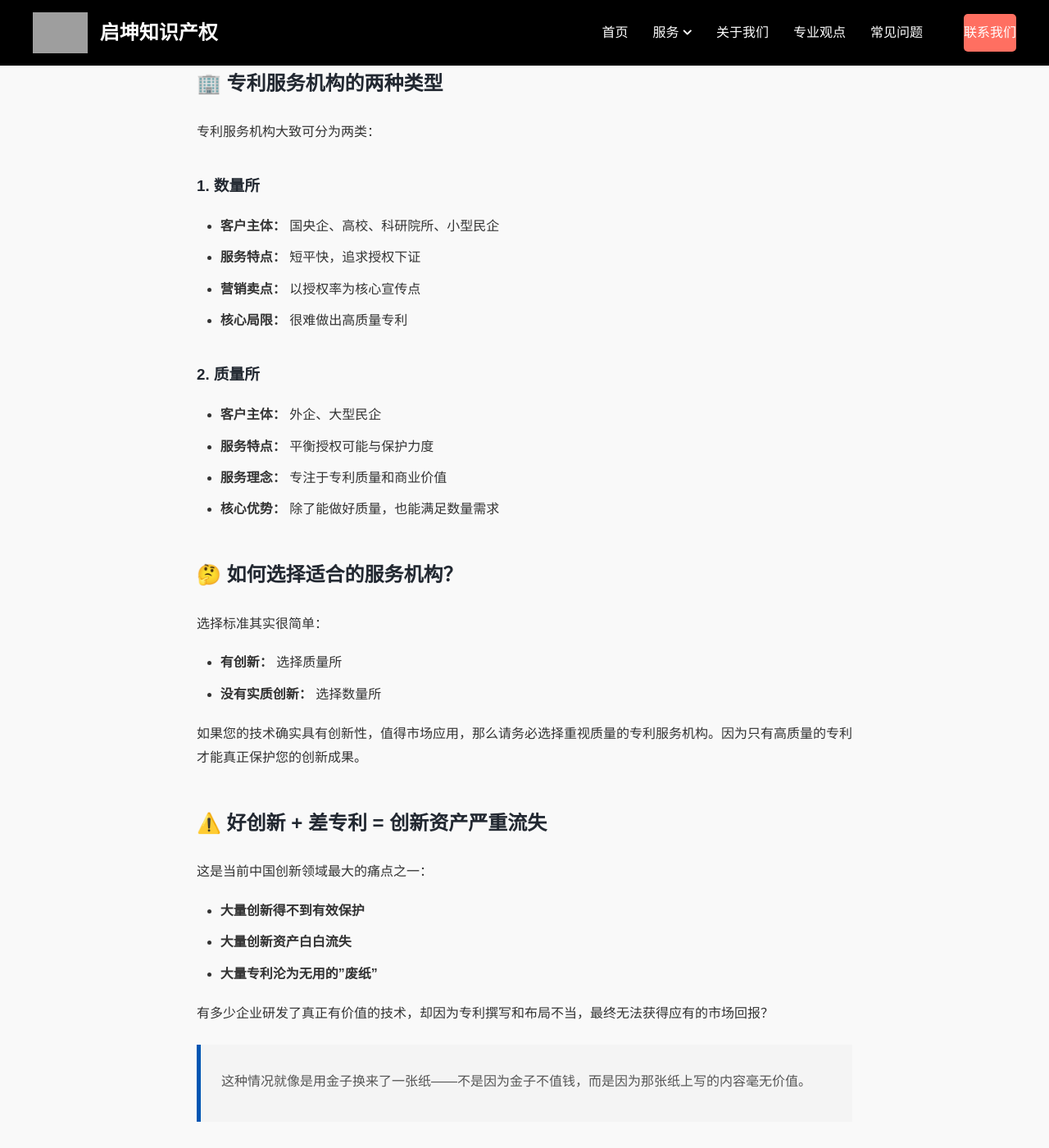
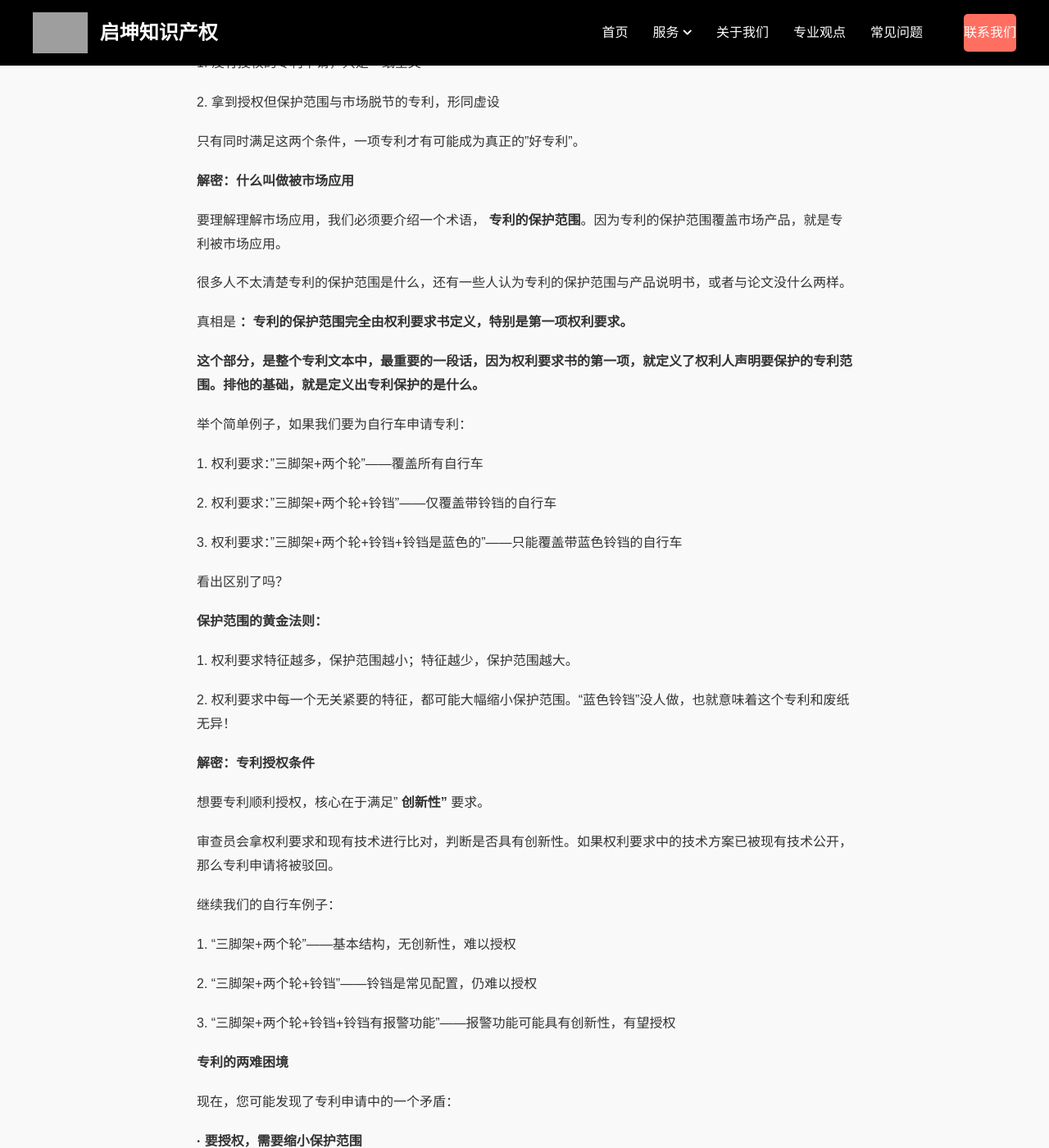
Before and after one commit to inventmain/qikunip, a Jekyll site: the page built from _posts/2025-03-19-正本清源谈专利（3）——好专利的成立条件.md, in a window 1280 px wide and 1400 px high, scrolled down 762 px. Shown: the whole window at 82% size. Built offline with Jekyll 4.4.1, drawn with Linux system fonts in a browser that asks for light colours; some of the changed text lies outside the part shown; grey boxes are pictures that could not be loaded.

Commit message:
Add files via upload

```diff
--- a/_posts/2025-03-19-正本清源谈专利（3）——好专利的成立条件.md
+++ b/_posts/2025-03-19-正本清源谈专利（3）——好专利的成立条件.md
@@ -1,96 +1,114 @@
 ---
 layout: post
-title: "正本清源谈专利（4）——如何做出好专利？"
-date: 2025-03-21 14:08:00 +0800
-excerpt: "本文探讨了如何做出真正有价值的专利，强调了选择合适的专利服务机构、明确专利目标、投入合理资源和关注后续应用的重要性。文章还分析了专利服务机构的两种类型，并提出了新型知识产权服务的价值导向。"
+title: "正本清源谈专利（3）——好专利的成立条件"
+date: 2025-03-19
+excerpt: "本文探讨了好专利的成立条件，指出好专利的唯一标准是授权专利得到市场应用，即好专利 = 专利授权 + 市场应用。文章分析了专利保护范围的重要性以及专利授权的条件，揭示了专利申请中的两难困境，并指出好专利的生产容错率极低，需要精心设计。"
 ---
 
-在前三篇文章中，我们已经探讨了专利的本质、好专利与普通专利的差异，以及好专利的成立条件。今天，我们将聚焦一个更为实际的问题：
+**一项专利拿到授权，就是好专利了吗？**
 
-## 💡 如何做好一项真正有价值的专利？
+**一项创新技术申请了专利，就能获得有效保护了吗？**
 
-简单来说：
+恐怕没那么简单。
 
-**专业的事，要找专业的人**
+在前两篇文章中，我们讨论了专利的本质是"排他"，以及好专利与普通专利的天壤之别。今天，我们将揭秘： **一项好专利究竟需要满足哪些条件？**
 
-如果您的创新很出色，但如果不能将其转化为高质量的专利，就将是巨大的创新资产流失。
+**好专利的唯一标准**
 
-> **专利的价值，很大程度上取决于权利要求的撰写质量。**
+在业界，有很多专利价值模型，里面包含各种维度，但从本质上说，判断好专利的唯一标准就是：**授权专利得到市场应用。**
 
-优秀的专利服务机构能够帮您精心雕琢保护范围，在"授权可能性"与"保护力度"之间找到最佳平衡点。
+这意味着好专利可以用以下公式来表达：
 
-## 🏢 专利服务机构的两种类型
+**好专利 = 专利授权 + 市场应用**
 
-专利服务机构大致可分为两类：
+这个公式看似简单，却道出了专利价值的核心要义：
 
-### 1. 数量所
+1\. 没有授权的专利申请，只是一纸空文
 
-- **客户主体：** 国央企、高校、科研院所、小型民企
-- **服务特点：** 短平快，追求授权下证
-- **营销卖点：** 以授权率为核心宣传点
-- **核心局限：** 很难做出高质量专利
+2\. 拿到授权但保护范围与市场脱节的专利，形同虚设
 
-### 2. 质量所
+只有同时满足这两个条件，一项专利才有可能成为真正的"好专利"。
 
-- **客户主体：** 外企、大型民企
-- **服务特点：** 平衡授权可能与保护力度
-- **服务理念：** 专注于专利质量和商业价值
-- **核心优势：** 除了能做好质量，也能满足数量需求
+**解密：什么叫做被市场应用**
 
-## 🤔 如何选择适合的服务机构？
+要理解理解市场应用，我们必须要介绍一个术语， **专利的保护范围**。因为专利的保护范围覆盖市场产品，就是专利被市场应用。
 
-选择标准其实很简单：
+很多人不太清楚专利的保护范围是什么，还有一些人认为专利的保护范围与产品说明书，或者与论文没什么两样。
 
-- **有创新：** 选择质量所
-- **没有实质创新：** 选择数量所
+真相是 **：专利的保护范围完全由权利要求书定义，特别是第一项权利要求。**
 
-如果您的技术确实具有创新性，值得市场应用，那么请务必选择重视质量的专利服务机构。因为只有高质量的专利才能真正保护您的创新成果。
+**这个部分，是整个专利文本中，最重要的一段话，因为权利要求书的第一项，就定义了权利人声明要保护的专利范围。排他的基础，就是定义出专利保护的是什么。**
 
-## ⚠️ 好创新 + 差专利 = 创新资产严重流失
+举个简单例子，如果我们要为自行车申请专利：
 
-这是当前中国创新领域最大的痛点之一：
+1\. 权利要求："三脚架+两个轮"——覆盖所有自行车
 
-- **大量创新得不到有效保护**
-- **大量创新资产白白流失**
-- **大量专利沦为无用的"废纸"**
+2\. 权利要求："三脚架+两个轮+铃铛"——仅覆盖带铃铛的自行车
 
-有多少企业研发了真正有价值的技术，却因为专利撰写和布局不当，最终无法获得应有的市场回报？
+3\. 权利要求："三脚架+两个轮+铃铛+铃铛是蓝色的"——只能覆盖带蓝色铃铛的自行车
 
-> 这种情况就像是用金子换来了一张纸——不是因为金子不值钱，而是因为那张纸上写的内容毫无价值。
+看出区别了吗？
 
-## 🎯 新型知识产权服务需要价值导向
+**保护范围的黄金法则：**
 
-面对这种状况，我们需要重新思考专利服务的价值定位：
+1\. 权利要求特征越多，保护范围越小；特征越少，保护范围越大。
 
-### 1. 专利撰写：为什么需要为质量支付溢价？
-因为高质量专利能够真正保护您的创新成果，为企业带来实际的商业价值和竞争优势，而普通撰写不能带来这些价值。
+2\. 权利要求中每一个无关紧要的特征，都可能大幅缩小保护范围。“蓝色铃铛”没人做，也就意味着这个专利和废纸无异！
 
-### 2. 保护/转化：专利能支持保护和转化吗？
-真正有价值的专利服务应该关注专利的后续应用，包括市场保护和商业转化。
+**解密：专利授权条件**
 
-### 3. 专利盘点：及时发现问题
-定期对企业专利进行评估和盘点，发现潜在问题，调整专利策略。
+想要专利顺利授权，核心在于满足" **创新性"** 要求。
 
-### 4. 专利转化：事成收费
-专利服务机构的收费模式应该更多地与专利的实际价值挂钩，而不仅仅是申请和授权本身。
+审查员会拿权利要求和现有技术进行比对，判断是否具有创新性。如果权利要求中的技术方案已被现有技术公开，那么专利申请将被驳回。
 
-## 📝 如何做好一项专利？
+继续我们的自行车例子：
 
-总结来说，做好一项专利需要：
+1\. "三脚架+两个轮"——基本结构，无创新性，难以授权
 
-1. **选择合适的专利服务机构：** 根据自身创新的真实情况，选择质量所或数量所
-2. **明确专利目标：** 是为了保护核心技术，还是仅为满足政策要求？
-3. **投入合理资源：** 好专利需要更多的时间和精力投入
-4. **关注后续应用：** 专利授权只是第一步，后续的保护和转化才是实现价值的关键
+2\. "三脚架+两个轮+铃铛"——铃铛是常见配置，仍难以授权
 
-## 💎 结语
+3\. "三脚架+两个轮+铃铛+铃铛有报警功能"——报警功能可能具有创新性，有望授权
 
-专利，是连接创新与市场的桥梁。
+**专利的两难困境**
 
-只有高质量的专利，才能将创新的价值最大化，为企业带来真正的竞争优势。
+现在，您可能发现了专利申请中的一个矛盾：
 
-当您下次考虑申请专利时，请记住：**专利的质量决定了创新的命运。**
+**· 要授权，需要缩小保护范围**
 
-与其花费大量资金获得一堆无法保护创新的"废纸专利"，不如集中资源打造几项真正有价值的好专利。
+**· 要保护，需要扩大保护范围**
 
-**在下一篇文章中，我们将探讨专利和投资的关系。敬请期待！**
+真正的好专利，就像走钢丝，既要保证能获得授权，又要确保保护范围足够大以覆盖市场产品。
+
+同时做好授权和保护，是个专业活！
+
+**好专利为何如此稀少？**
+
+好专利生产的容错率极低，任何环节出错都可能导致失败：
+
+**1\. 申请时机问题：** 申请过晚，技术已被他人公开
+
+**2\. 授权过程问题：** 被驳回，或为了授权过度缩小保护范围
+
+**3\. 撰写质量问题：** 保护范围过窄，或偏离核心技术方案
+
+**4\. 执行难题：** 无法发现外部实施，或被轻易规避
+
+**5\. 管理缺陷：** 专利意识不足，遗漏关键技术申请
+
+**6\. 服务机构原因：** 专业能力不足，服务质量有限
+
+任何一个环节出问题，都可能导致"一无所获"的结果。
+
+**结语**
+
+好专利不是偶然产生的，而是精心设计的结果。
+
+理解了专利授权和保护范围的辩证关系，您就掌握了打造好专利的核心秘诀。
+
+与其盲目追求专利数量，不如聚焦于提升每一项专利的质量，确保它们既能获得授权，又能在市场中发挥真正的排他效应。
+
+**在下一篇文章中，我们将探讨如何生产好专利，用有限的资源获取最大的专利价值。敬请期待！**
+
+_本文是"正本清源谈专利"系列的第三篇，我们致力于用通俗易懂的语言，带您理解专利的真正价值。如果您对专利有任何疑问，欢迎在评论区留言讨论。_
+
+**-End-**
```
Also changed, not shown: _posts/2024-11-14-专利价值不止于证书.md (+26 -23 lines), _posts/2025-03-14-正本清源谈专利（1）——专利的本质.md (added, +80 -0 lines), _posts/2025-04-23-高质量专利：创新投资的“安全垫”与“放大器”.md (+41 -37 lines), _posts/2025-04-25-专利服务：是时候“按效果”收费了.md (+26 -30 lines).
